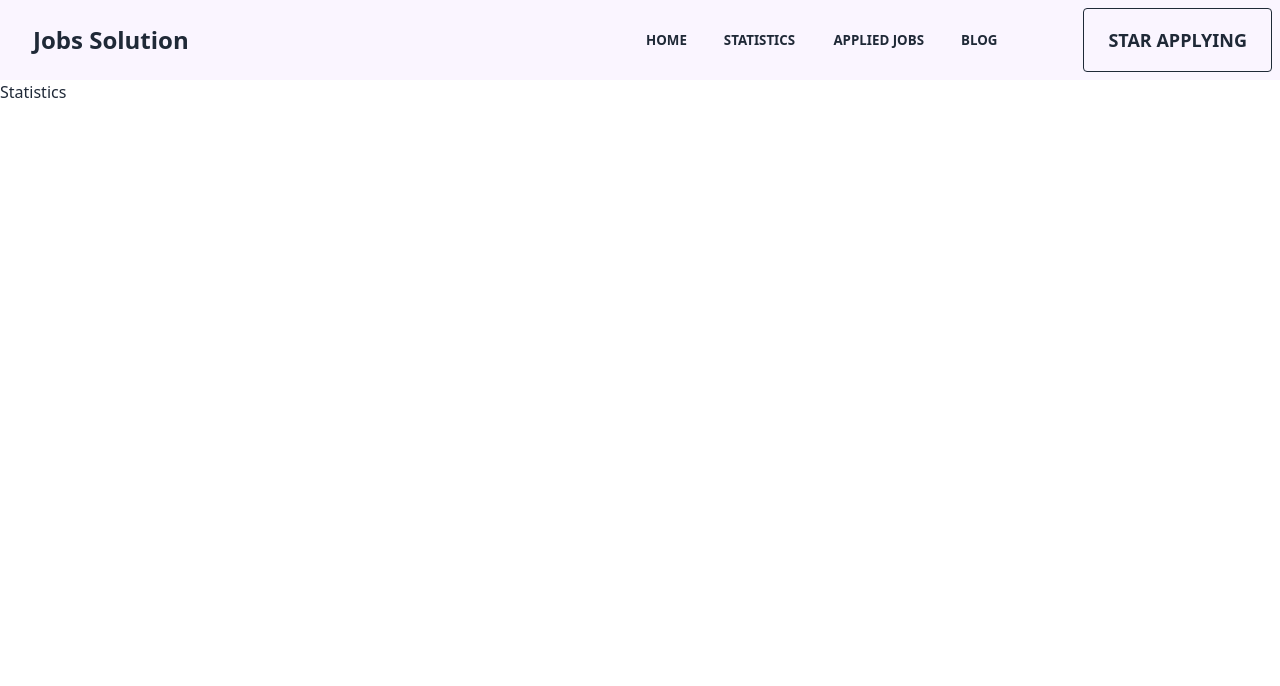
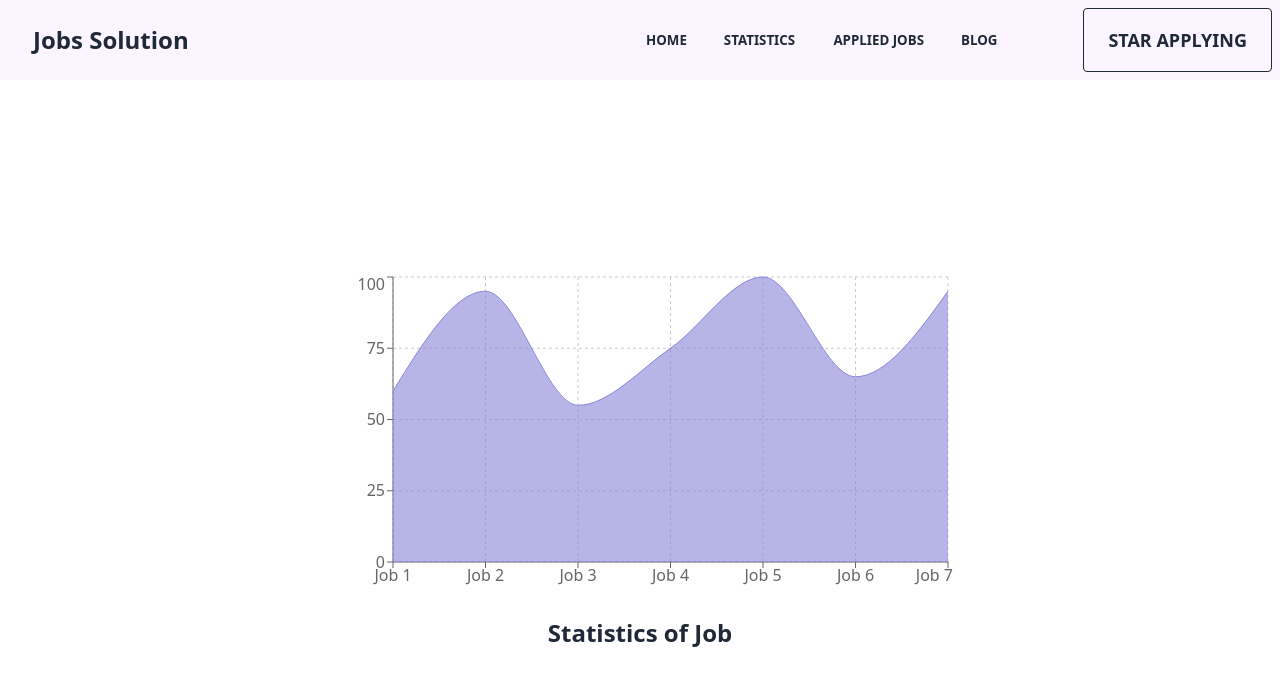
Before and after one commit to sayonUsman/jobs-solution, a React (Vite) app: page /statistics in a window 1280 px wide. Shown: the top 686 px of the page. Built offline with nearby package versions, Linux system fonts and the light colour scheme.

Commit message:
Added statistics page

```diff
--- a/package.json
+++ b/package.json
@@ -15,6 +15,7 @@
     "react": "^18.2.0",
     "react-dom": "^18.2.0",
     "react-router-dom": "^6.10.0",
+    "recharts": "^2.5.0",
     "sort-by": "^1.2.0"
   },
   "devDependencies": {
--- a/src/components/Statistics/Statistics.jsx
+++ b/src/components/Statistics/Statistics.jsx
@@ -1,9 +1,65 @@
-import React from "react";
+import React, { PureComponent } from "react";
+import {
+  AreaChart,
+  Area,
+  XAxis,
+  YAxis,
+  CartesianGrid,
+  Tooltip,
+  ResponsiveContainer,
+} from "recharts";
 
 const Statistics = () => {
+  const data = [
+    {
+      name: "Job 1",
+      Rating: "60",
+    },
+    {
+      name: "Job 2",
+      Rating: "95",
+    },
+    {
+      name: "Job 3",
+      Rating: "55",
+    },
+    {
+      name: "Job 4",
+      Rating: "75",
+    },
+    {
+      name: "Job 5",
+      Rating: "100",
+    },
+    {
+      name: "Job 6",
+      Rating: "65",
+    },
+    {
+      name: "Job 7",
+      Rating: "95",
+    },
+  ];
   return (
-    <div>
-      <h1>Statistics</h1>
+    <div className="container mx-auto">
+      <div className="flex  flex-col justify-center items-center">
+        <div className="mt-48">
+          <AreaChart width={625} height={325} data={data}>
+            <CartesianGrid strokeDasharray="3 3" />
+            <XAxis dataKey="name" />
+            <YAxis />
+            <Tooltip />
+            <Area
+              type="monotone"
+              dataKey="Rating"
+              stroke="#8884d8"
+              fill="#8884d8"
+            />
+          </AreaChart>
+        </div>
+
+        <p className="text-2xl font-semibold mt-5">Statistics of Job</p>
+      </div>
     </div>
   );
 };
```
Also changed, not shown: 1 other file (tests, documents, lock files or other folders).
